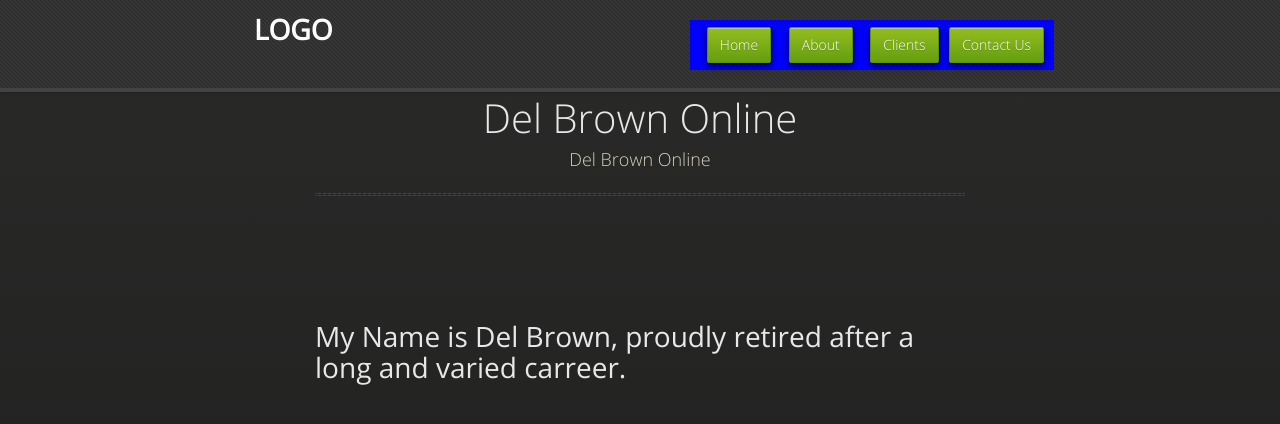
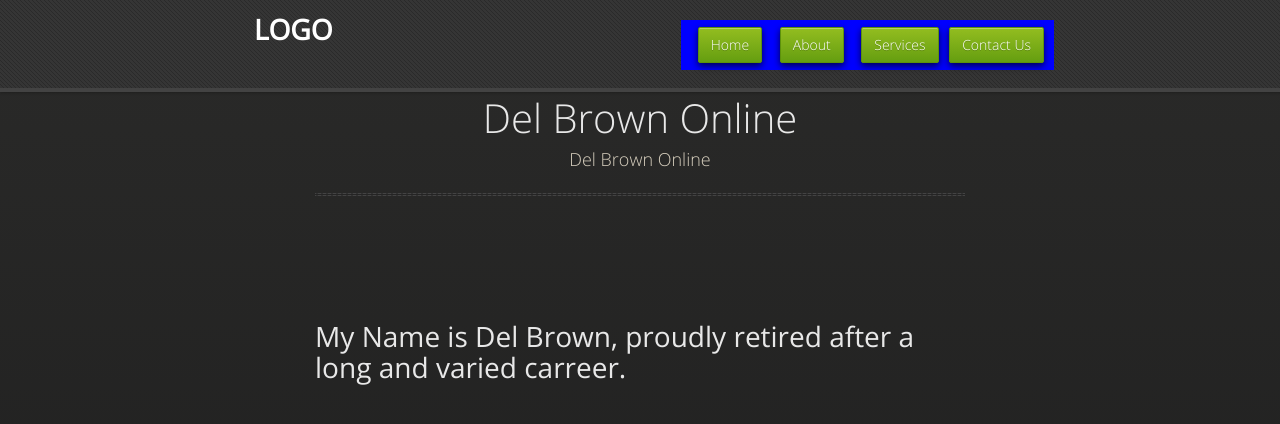
Before and after one commit to delonline/delonline.github.io, a Jekyll site: the page built from index.html, in a window 1280 px wide. Shown: the top 424 px of the page. Built offline with Jekyll 4.4.1, drawn with Linux system fonts in a browser that asks for light colours; nearby versions of some CDN libraries.

Commit message:
Update default.html

```diff
--- a/_layouts/default.html
+++ b/_layouts/default.html
@@ -28,10 +28,10 @@
     </div>
     <nav id="header-nav" role="navigation">
       <ul class="nav">
-        <li><a href="#">Home</a></li>
-        <li><a href="#">About</a></li>
-        <li><a href="#">Clients</a></li>
-        <li><a href="#">Contact Us</a></li>
+        <li><a href="#Home">Home</a></li>
+        <li><a href="#About">About</a></li>
+        <li><a href="#Services">Services</a></li>
+        <li><a href="#Contact">Contact Us</a></li>
       </ul>
     </nav>
     <div id="header-nav-toggle" class="is-hidden">
```
